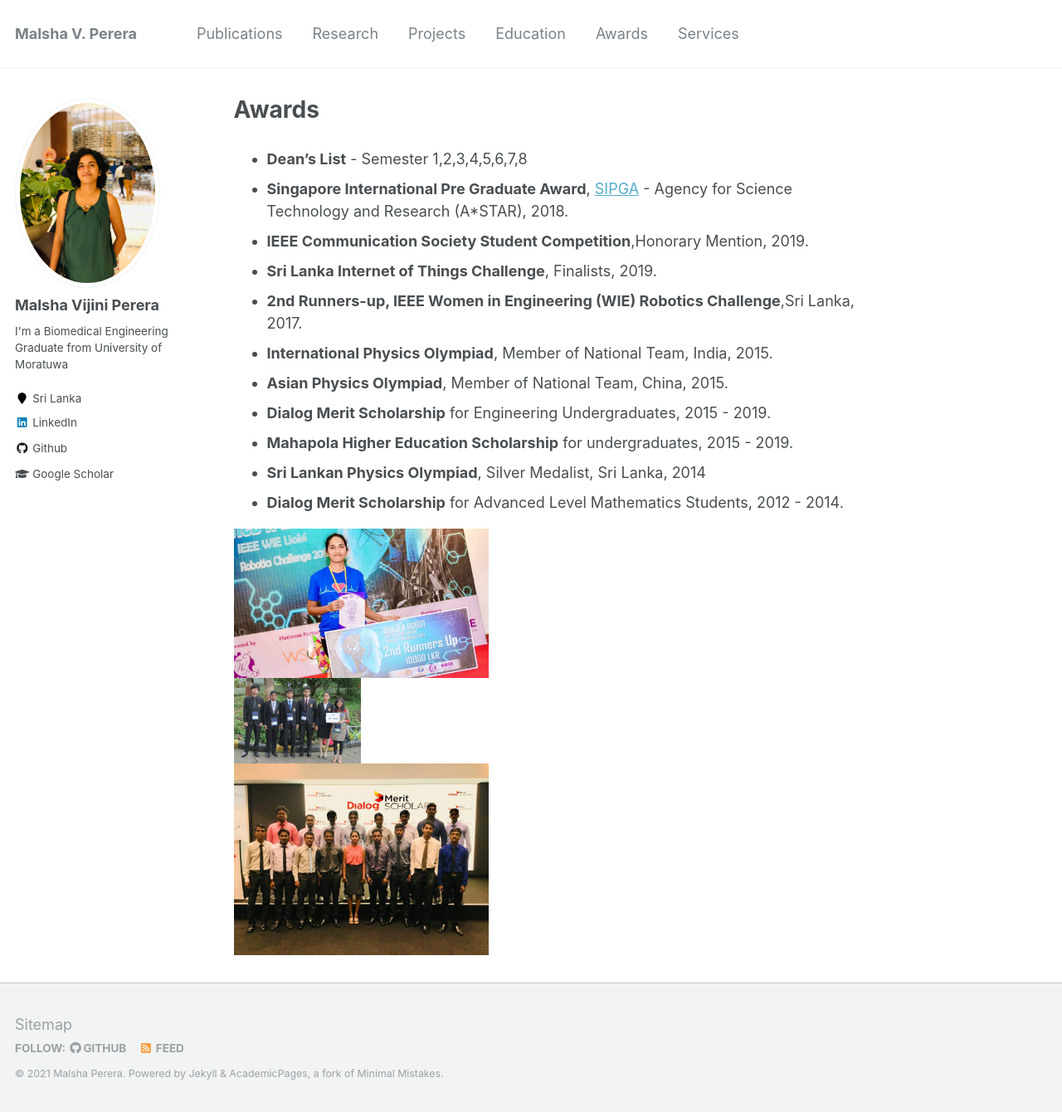
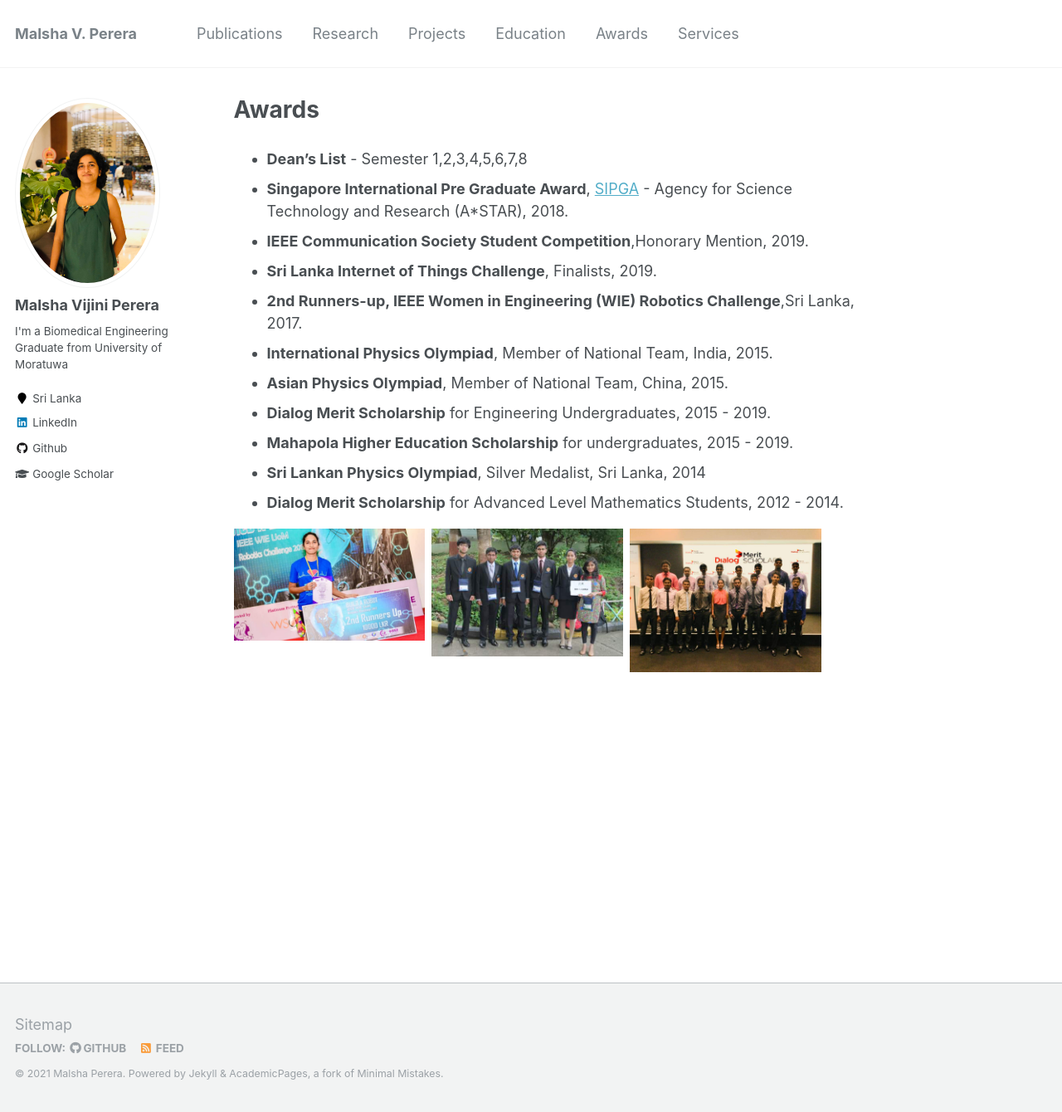
Before and after one commit to malshaV/malshaV.github.io, a Jekyll site: the page built from _pages/awards.md, in a window 1280 px wide and 1340 px high. Shown: the whole window at 83% size. Built offline with Jekyll 4.4.1, drawn with Linux system fonts in a browser that asks for light colours.

Commit message:
update details

```diff
--- a/_pages/awards.md
+++ b/_pages/awards.md
@@ -17,14 +17,11 @@ author_profile: true
 * **Dialog Merit Scholarship** for Advanced Level Mathematics Students, 2012 - 2014.
 
 
- <div class="row">
-  <div class="column">
-    <img src="/images/WIE.jpg" alt="wie" style="width:40%">
-  </div>
-  <div class="column">
-    <img src="/images/Olympiad.jpg" alt="ipho" style="width:20%">
-  </div>
-  <div class="column">
-    <img src="/images/Dialog.jpg" alt="dialog" style="width:40%">
-  </div>
-</div>
+
+
+<img src="/images/WIE.jpg" style="float: left; width: 30%; margin-right: 1%; margin-bottom: 0.5em;">
+<img src="/images/Olympiad.jpg" style="float: left; width: 30%; margin-right: 1%; margin-bottom: 0.5em;">
+<img src="/images/Dialog.jpg" style="float: left; width: 30%; margin-right: 1%; margin-bottom: 0.5em;">
+
+
+<p style="clear: both;">
```
